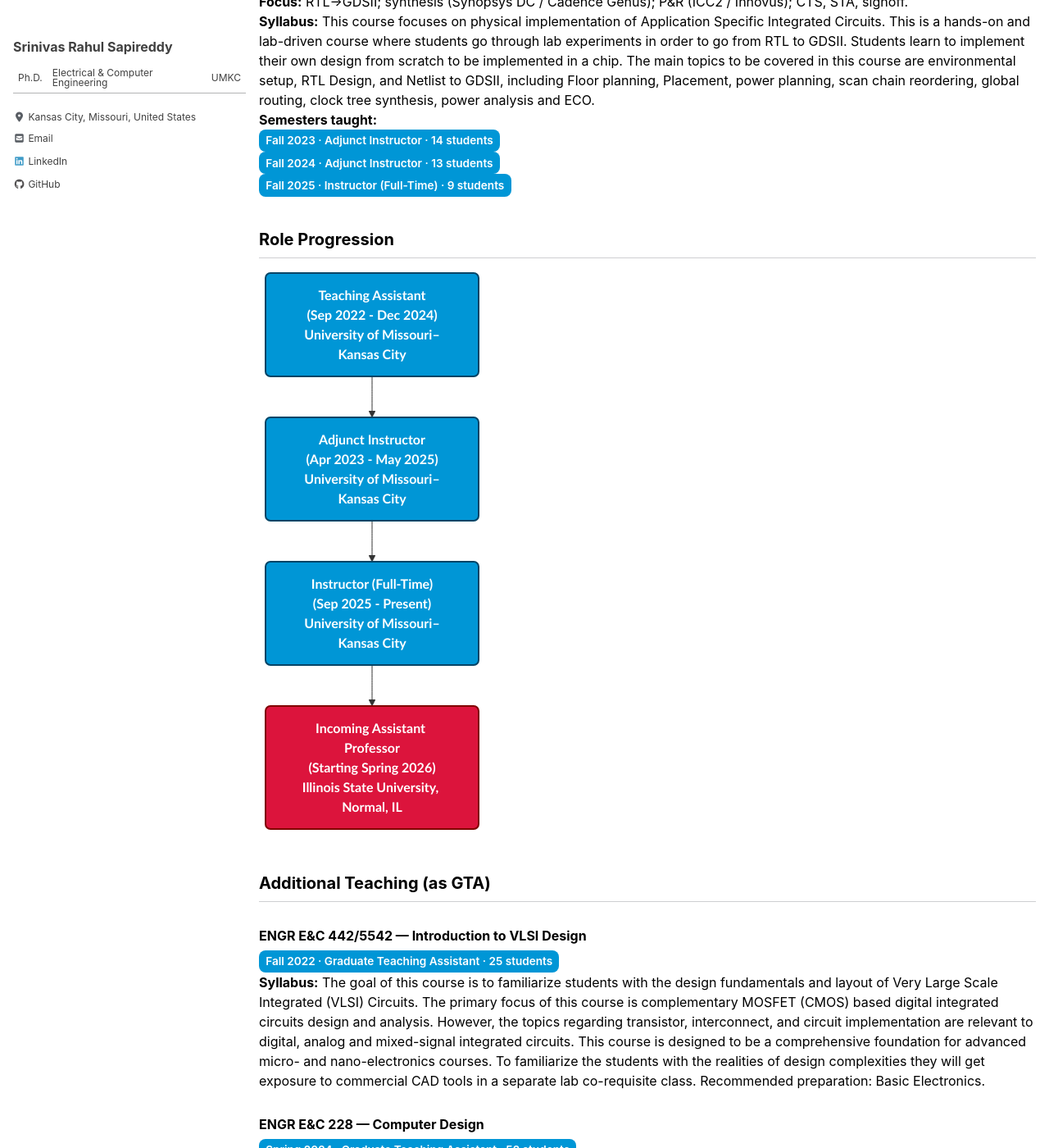
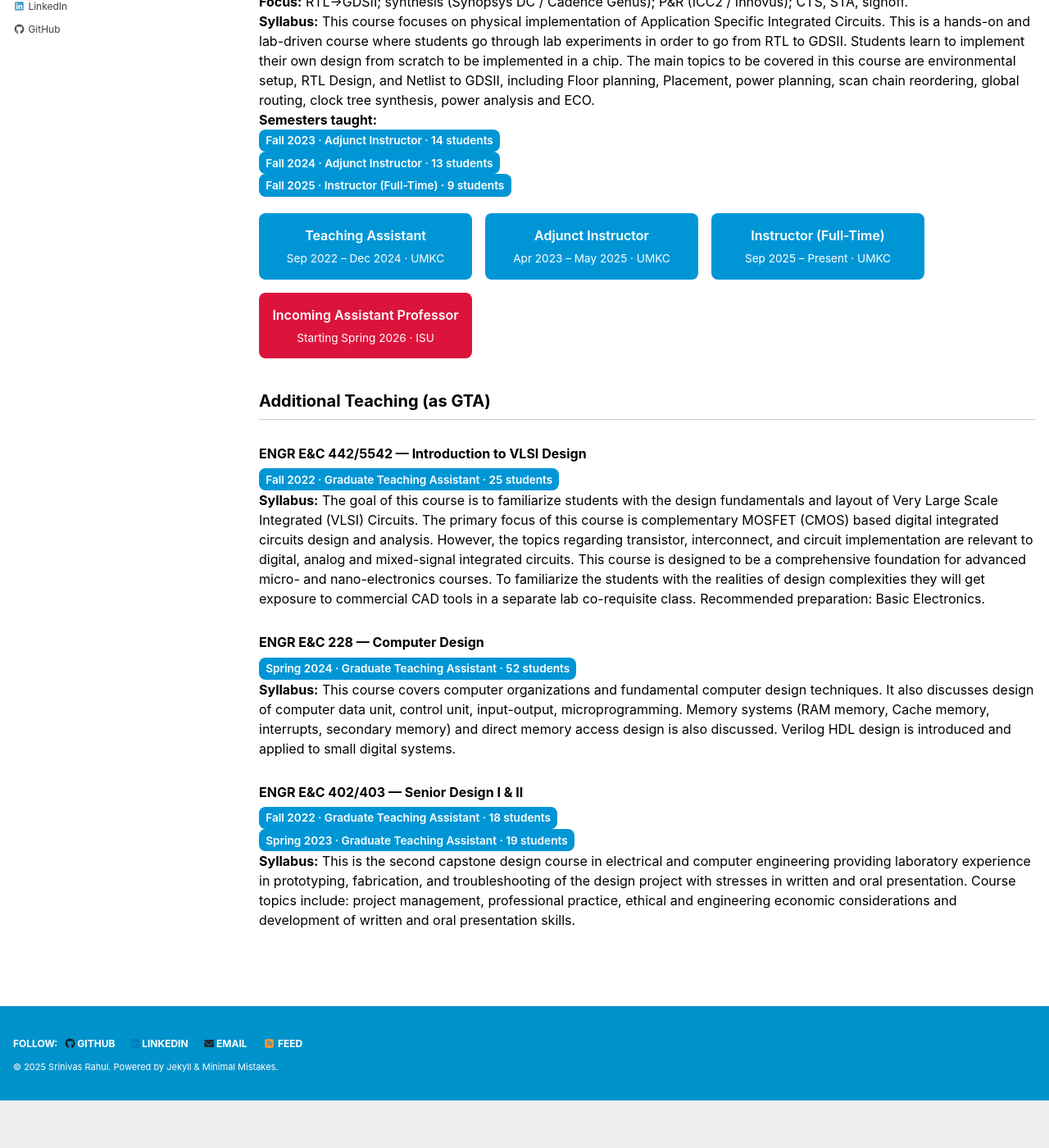
Before and after one commit to srsapireddy/srsapireddy.github.io, a Jekyll site: the page built from _pages/teaching.md, in a window 1280 px wide and 1400 px high, scrolled down 1125 px. Shown: the whole window at 82% size. Built offline with Jekyll 4.4.1, drawn with Linux system fonts in a browser that asks for light colours; cached includes are drawn as plain includes; nearby versions of some CDN libraries; after the commit the page ends 2467 px from its top, so only the background shows below that.

Commit message:
Update teaching.md

```diff
--- a/_pages/teaching.md
+++ b/_pages/teaching.md
@@ -72,21 +72,23 @@
 
 
 
-<h2>Role Progression</h2>
-<div class="mermaid">
-graph TD
-  A["Teaching Assistant<br>(Sep 2022 - Dec 2024)<br>University of Missouri–Kansas City"]
-  --> B["Adjunct Instructor<br>(Apr 2023 - May 2025)<br>University of Missouri–Kansas City"]
-  --> C["Instructor (Full-Time)<br>(Sep 2025 - Present)<br>University of Missouri–Kansas City"]
-  --> D["Incoming Assistant Professor<br>(Starting Spring 2026)<br>Illinois State University, Normal, IL"]
+<div class="career-cards">
+  <div class="card">Teaching Assistant<br><small>Sep 2022 – Dec 2024 · UMKC</small></div>
+  <div class="card">Adjunct Instructor<br><small>Apr 2023 – May 2025 · UMKC</small></div>
+  <div class="card">Instructor (Full-Time)<br><small>Sep 2025 – Present · UMKC</small></div>
+  <div class="card highlight">Incoming Assistant Professor<br><small>Starting Spring 2026 · ISU</small></div>
+</div>
 
-  %% Styles
-  classDef umkc fill:#0096d6,stroke:#004466,stroke-width:2px,color:#ffffff,font-weight:bold,rx:6,ry:6;
-  classDef isu fill:#DC143C,stroke:#800000,stroke-width:2px,color:#ffffff,font-weight:bold,rx:6,ry:6;
+<style>
+.career-cards { display: flex; gap: 1rem; flex-wrap: wrap; }
+.card {
+  padding: 15px; border-radius: 8px; background: #0096d6; color: white;
+  width: 260px; font-weight: 600; text-align: center;
+}
+.highlight { background: #DC143C; }
+.card small { display: block; font-weight: normal; font-size: 0.85em; margin-top: 6px; }
+</style>
 
-  class A,B,C umkc;
-  class D isu;
-</div>
 
 
 
```
